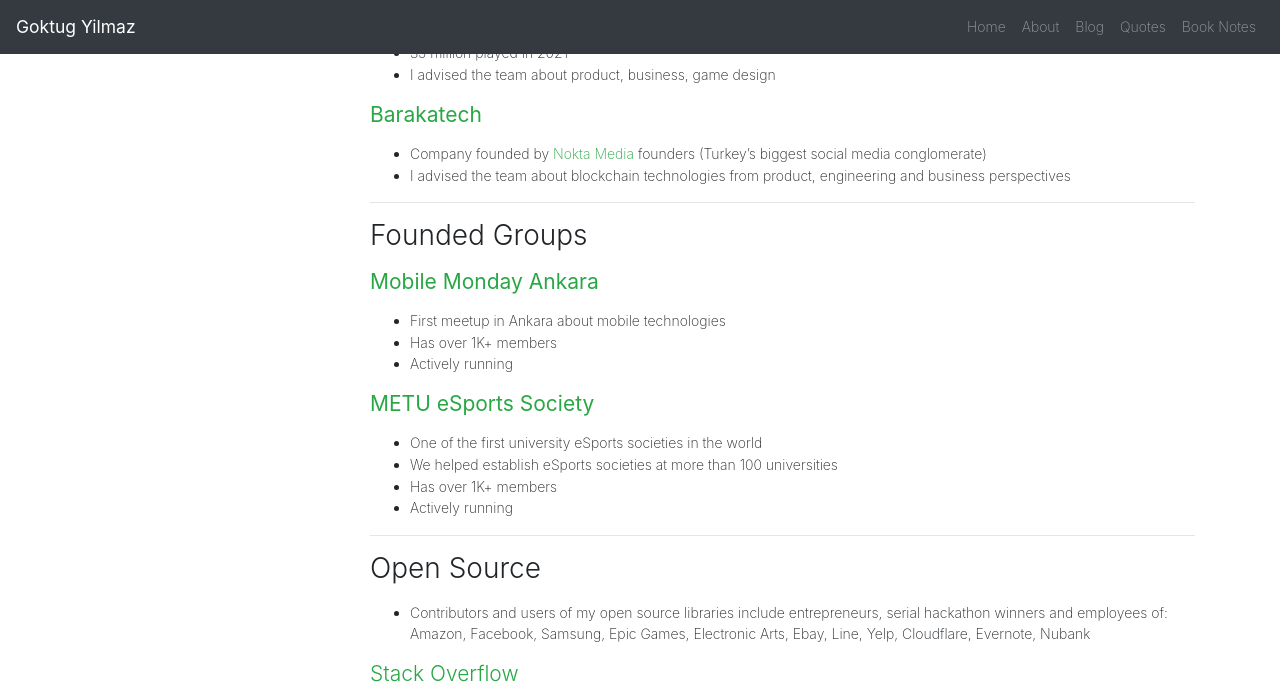
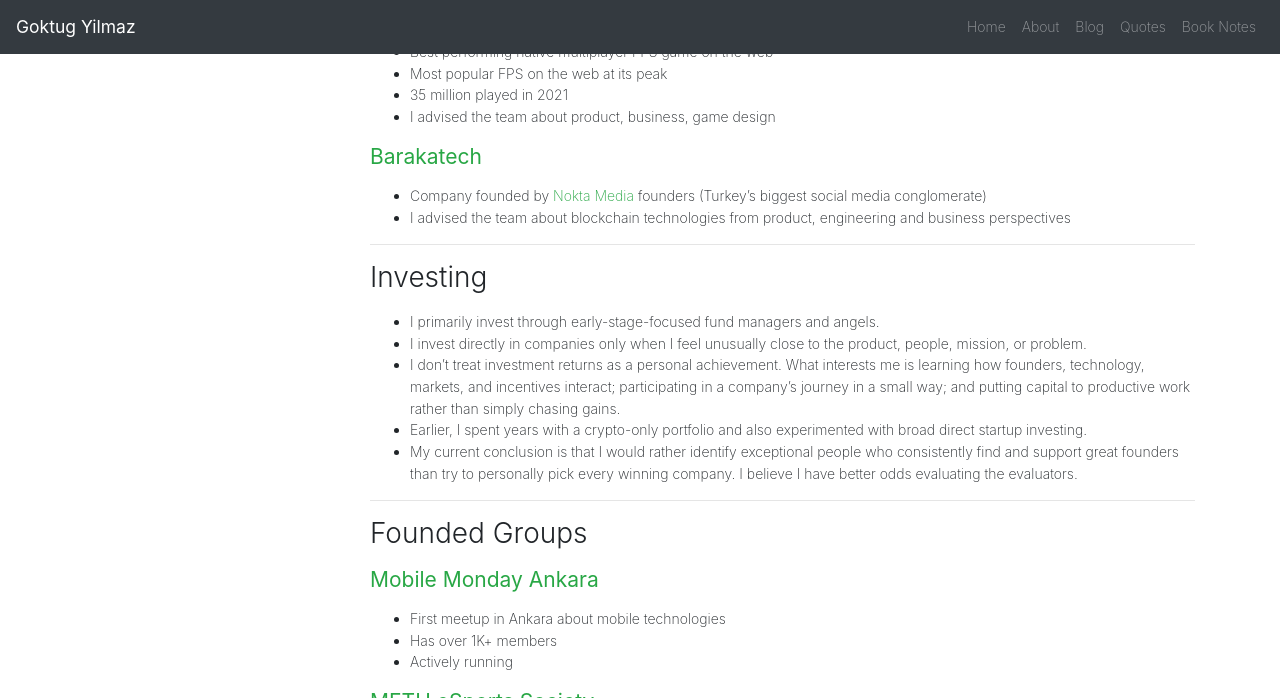
Before and after one commit to Esqarrouth/goktugyil.github.io, a Jekyll site: the page built from _pages/about.md, in a window 1280 px wide and 900 px high, scrolled down 1870 px, cut to the strip 0-698 px from the top of the window. Built offline with Jekyll 4.4.1, drawn with Linux system fonts in a browser that asks for light colours; our own code applies the rules of GitHub Pages for plain Markdown files; some of the changed text lies outside the part shown.

Commit message:
Add investing approach and refresh identity

```diff
--- a/_includes/structure/head.html
+++ b/_includes/structure/head.html
@@ -2,7 +2,7 @@
 
     <meta charset="utf-8">
     <meta name="viewport" content="width=device-width, initial-scale=1, shrink-to-fit=no">
-    <meta name="description" content="Personal webpage of Goktug Yilmaz. An Engineer, entrepreneur, investor, gamer.">
+    <meta name="description" content="Personal webpage of Goktug Yilmaz. Entrepreneur, engineer, gamer, biohacker, digital nomad.">
     <meta name="keywords" content="gamer,esqarrouth,software,engineer,swift,typescript,io,games,entrepreneur,startup,dawn,of,crafting">
     <meta name="author" content="Goktug Yilmaz">
 
--- a/_pages/about.md
+++ b/_pages/about.md
@@ -81,6 +81,16 @@ We’ve worked on various projects in the cryptocurrency space. These include:
 #### <a id="barakatech" href="https://www.barakatech.com/">**Barakatech**</a>
 - Company founded by <a href="http://www.nokta.com">Nokta Media</a> founders (Turkey's biggest social media conglomerate)
 - I advised the team about blockchain technologies from product, engineering and business perspectives
+
+<hr />
+
+## Investing
+
+- I primarily invest through early-stage-focused fund managers and angels.
+- I invest directly in companies only when I feel unusually close to the product, people, mission, or problem.
+- I don’t treat investment returns as a personal achievement. What interests me is learning how founders, technology, markets, and incentives interact; participating in a company’s journey in a small way; and putting capital to productive work rather than simply chasing gains.
+- Earlier, I spent years with a crypto-only portfolio and also experimented with broad direct startup investing.
+- My current conclusion is that I would rather identify exceptional people who consistently find and support great founders than try to personally pick every winning company. I believe I have better odds evaluating the evaluators.
 
 <hr />
 
```
Also changed, not shown: other parts of _pages/about.md (+1 -1 lines), _includes/components/intro.md (+1 -1 lines).
